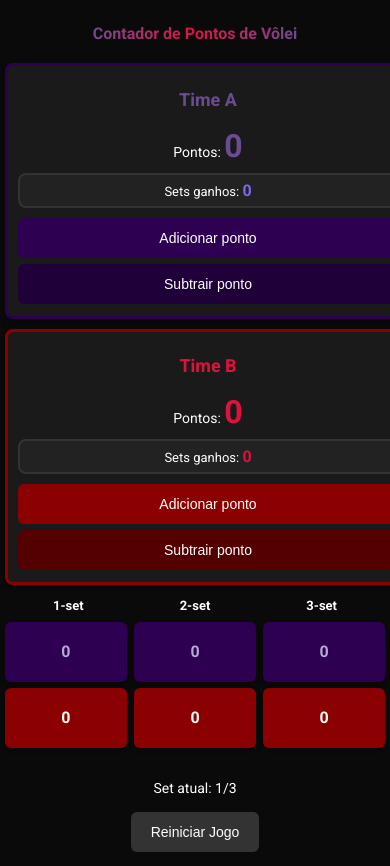
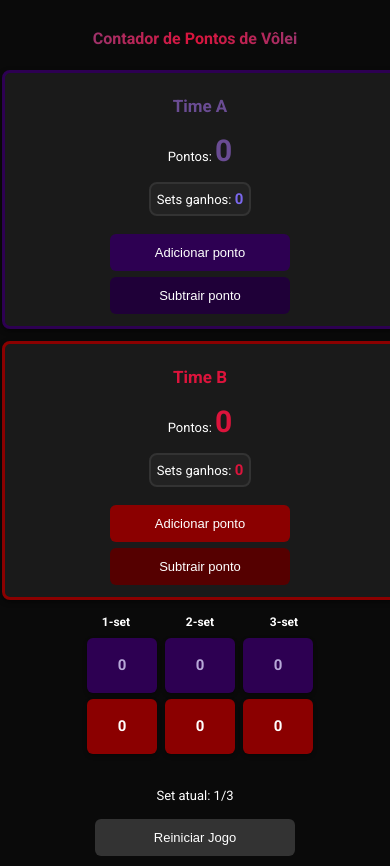
Before and after one commit to henriquecassol09/ContadorDePontosVolei, a plain HTML site: page index.html in a window 390 px wide. Shown: the top 866 px of the page. Drawn offline with Linux system fonts and the light colour scheme.

Commit message:
Add files via upload

```diff
--- a/style.css
+++ b/style.css
@@ -46,8 +46,6 @@ body {
   }
 }
 
-/* Removed typing animation */
-
 @keyframes blink {
   from {
     border-right-color: white;
@@ -73,7 +71,6 @@ body {
   background-clip: text;
 }
 
-/* Removed fadeIn animation */
 @keyframes fadeIn {
   from {
     opacity: 0;
@@ -120,7 +117,6 @@ body {
   margin-bottom: 15px;
 }
 
-/* Simplified background, removed gradient and complex shadows */
 .team-container {
   background: #1a1a1a;
   padding: 20px;
@@ -135,24 +131,20 @@ body {
   background: #222;
 }
 
-/* Updated to dark purple borders */
 .team-a {
   border: 3px solid #2d0052;
 }
 
-/* Updated to dark red borders */
 .team-b {
   border: 3px solid #8b0000;
 }
 
-/* Removed text-shadow effect */
 .team-a h2 {
   color: #6a4c93;
   font-size: 20px;
   margin: 5px 0;
 }
 
-/* Removed text-shadow effect */
 .team-b h2 {
   color: #dc143c;
   font-size: 20px;
@@ -164,7 +156,6 @@ p {
   margin: 10px 0;
 }
 
-/* Removed text-shadow from score */
 .team-score {
   font-size: 32px;
   font-weight: bold;
@@ -229,7 +220,6 @@ p {
   margin-bottom: 8px;
 }
 
-/* Simplified shadow */
 .set-block {
   width: 70px;
   height: 70px;
@@ -243,14 +233,12 @@ p {
   border: 2px solid #333;
 }
 
-/* Updated to dark purple blocks */
 .team-a-scores .set-block {
   background: #2d0052;
   color: #b8a8d8;
   border: none;
 }
 
-/* Updated to dark red blocks */
 .team-b-scores .set-block {
   background: #8b0000;
   color: white;
@@ -260,11 +248,10 @@ p {
 .buttons {
   display: flex;
   flex-direction: column;
-  gap: 6px; /* adicionado pequeno espaço entre os botões */
+  gap: 6px;
   margin-top: 15px;
 }
 
-/* Simplified button shadows and effects */
 button {
   padding: 10px 20px;
   border: none;
@@ -281,7 +268,6 @@ button:hover {
   opacity: 0.85;
 }
 
-/* Updated to dark purple button */
 #btnPointA {
   background-color: #2d0052;
   color: white;
@@ -296,7 +282,6 @@ button:hover {
   color: white;
 }
 
-/* Updated to dark red button */
 #btnPointB {
   background-color: #8b0000;
   color: white;
@@ -329,7 +314,6 @@ button:hover {
   font-size: 16px;
 }
 
-/* Removed gradient background, simplified to solid color */
 .message {
   position: fixed;
   top: 50%;
@@ -352,14 +336,16 @@ button:hover {
   transform: translate(-50%, -50%);
 }
 
-/* Responsividade completa e corrigida */
+/* ========================================
+   RESPONSIVIDADE - Melhorada e Centralizada
+   ======================================== */
 
 /* Tablets grandes e desktop pequeno */
 @media (max-width: 992px) {
   .main-container {
     gap: 30px;
     max-width: 100%;
-    padding: 0 10px;
+    padding: 0 15px;
   }
 
   .title {
@@ -369,16 +355,27 @@ button:hover {
 
 /* Tablets */
 @media (max-width: 768px) {
+  body {
+    padding: 15px;
+    align-items: center;
+  }
+
   .title {
     font-size: 18px;
     padding: 5px 10px;
-    margin-bottom: 10px;
+    margin-bottom: 15px;
+    text-align: center;
+    width: 100%;
   }
 
   .main-container {
     flex-direction: column;
     gap: 15px;
-    padding: 0 5px;
+    padding: 0 10px;
+    align-items: center;
+    width: 100%;
+    max-width: 400px;
+    margin: 0 auto 15px auto;
   }
 
   .team-container {
@@ -387,11 +384,15 @@ button:hover {
     min-width: auto;
     padding: 15px;
     margin: 0;
+    display: flex;
+    flex-direction: column;
+    align-items: center;
   }
 
   .team-a h2,
   .team-b h2 {
     font-size: 18px;
+    text-align: center;
   }
 
   .team-score {
@@ -400,6 +401,7 @@ button:hover {
 
   p {
     font-size: 14px;
+    text-align: center;
   }
 
   .sets-count {
@@ -412,71 +414,101 @@ button:hover {
   }
 
   .set-blocks-container {
-    max-width: 100%;
+    max-width: 400px;
     padding: 0 10px;
+    margin: 0 auto 15px auto;
+  }
+
+  .set-headers {
+    justify-content: center;
+    gap: 10px;
   }
 
   .set-headers div {
     font-size: 13px;
-    width: 60px;
+    width: 28%;
+    max-width: 70px;
+    text-align: center;
+  }
+
+  .set-row {
+    justify-content: center;
+    gap: 10px;
   }
 
   .set-block {
-    width: 60px;
+    width: 28%;
+    max-width: 70px;
     height: 60px;
     font-size: 16px;
+  }
+
+  .buttons {
+    width: 100%;
+    align-items: center;
   }
 
   button {
     padding: 12px 20px;
     font-size: 14px;
+    width: 100%;
+    max-width: 200px;
+  }
+
+  #btnReset {
+    max-width: 220px;
+  }
+
+  .global-info {
+    width: 100%;
+    text-align: center;
   }
 
   .message {
     padding: 15px 30px;
     font-size: 18px;
-    max-width: 80%;
+    max-width: 85%;
   }
 }
 
 /* Smartphones */
 @media (max-width: 480px) {
   body {
-    padding: 5px;
-    min-height: 100vh;
+    padding: 10px;
   }
 
   .title {
     font-size: 16px;
     padding: 8px 5px;
-    margin-bottom: 10px;
+    margin-bottom: 12px;
+    white-space: normal;
     line-height: 1.3;
   }
 
   .main-container {
-    gap: 10px;
-    margin-bottom: 10px;
-    padding: 0;
+    gap: 12px;
+    margin-bottom: 12px;
+    padding: 0 5px;
+    max-width: 100%;
   }
 
   .team-container {
     padding: 12px 10px;
     border-radius: 8px;
-    width: 100%;
   }
 
   .team-a h2,
   .team-b h2 {
-    font-size: 18px;
+    font-size: 17px;
     margin: 6px 0;
   }
 
   .team-score {
-    font-size: 32px;
+    font-size: 30px;
   }
 
   p {
-    font-size: 14px;
+    font-size: 13px;
     margin: 6px 0;
   }
 
@@ -487,7 +519,7 @@ button:hover {
   }
 
   .sets-number {
-    font-size: 16px;
+    font-size: 15px;
   }
 
   .rename-input {
@@ -497,7 +529,7 @@ button:hover {
   }
 
   .set-blocks-container {
-    margin-bottom: 10px;
+    margin-bottom: 12px;
     width: 100%;
     max-width: 100%;
     padding: 0 5px;
@@ -505,25 +537,25 @@ button:hover {
 
   .set-headers {
     margin-bottom: 6px;
+    gap: 8px;
   }
 
   .set-headers div {
-    font-size: 13px;
-    width: 32%;
+    font-size: 12px;
+    width: 30%;
     padding: 3px;
     font-weight: bold;
   }
 
   .set-row {
     margin-bottom: 6px;
-    gap: 2%;
-    justify-content: space-between;
+    gap: 8px;
   }
 
   .set-block {
-    width: 32%;
-    height: 60px;
-    font-size: 16px;
+    width: 30%;
+    height: 55px;
+    font-size: 15px;
     border-radius: 6px;
   }
 
@@ -533,25 +565,27 @@ button:hover {
   }
 
   button {
-    padding: 12px 16px;
-    font-size: 14px;
+    padding: 11px 16px;
+    font-size: 13px;
     border-radius: 6px;
     font-weight: 500;
+    max-width: 180px;
   }
 
   #btnReset {
-    padding: 12px 20px;
-    font-size: 14px;
+    padding: 11px 20px;
+    font-size: 13px;
     margin-top: 10px;
+    max-width: 200px;
   }
 
   .global-info {
-    font-size: 14px;
+    font-size: 13px;
     margin-top: 10px;
   }
 
   .global-info p {
-    font-size: 14px;
+    font-size: 13px;
   }
 
   .message {
@@ -566,7 +600,7 @@ button:hover {
 /* Telas muito pequenas */
 @media (max-width: 360px) {
   .title {
-    font-size: 15px;
+    font-size: 14px;
     padding: 6px 5px;
   }
 
@@ -576,34 +610,36 @@ button:hover {
 
   .team-a h2,
   .team-b h2 {
-    font-size: 16px;
+    font-size: 15px;
   }
 
   .team-score {
-    font-size: 28px;
+    font-size: 26px;
   }
 
   .set-headers div {
-    font-size: 12px;
+    font-size: 11px;
   }
 
   .set-block {
-    height: 50px;
-    font-size: 15px;
+    height: 48px;
+    font-size: 14px;
   }
 
   button {
     padding: 10px 14px;
-    font-size: 13px;
+    font-size: 12px;
+    max-width: 160px;
   }
 
   #btnReset {
     padding: 10px 18px;
-    font-size: 13px;
+    font-size: 12px;
+    max-width: 180px;
   }
 
   .message {
-    font-size: 15px;
+    font-size: 14px;
     padding: 12px 18px;
   }
 }
```
